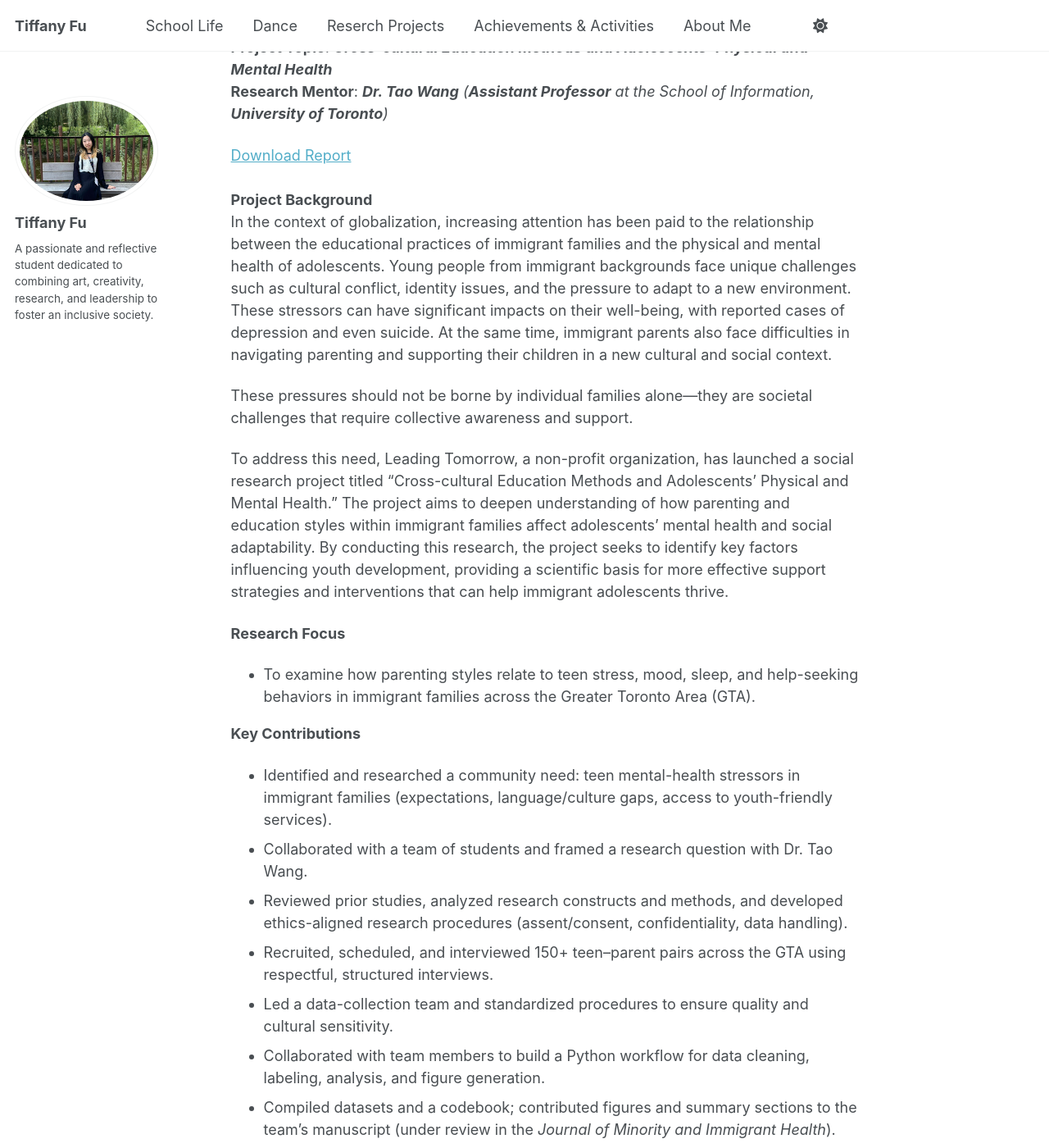
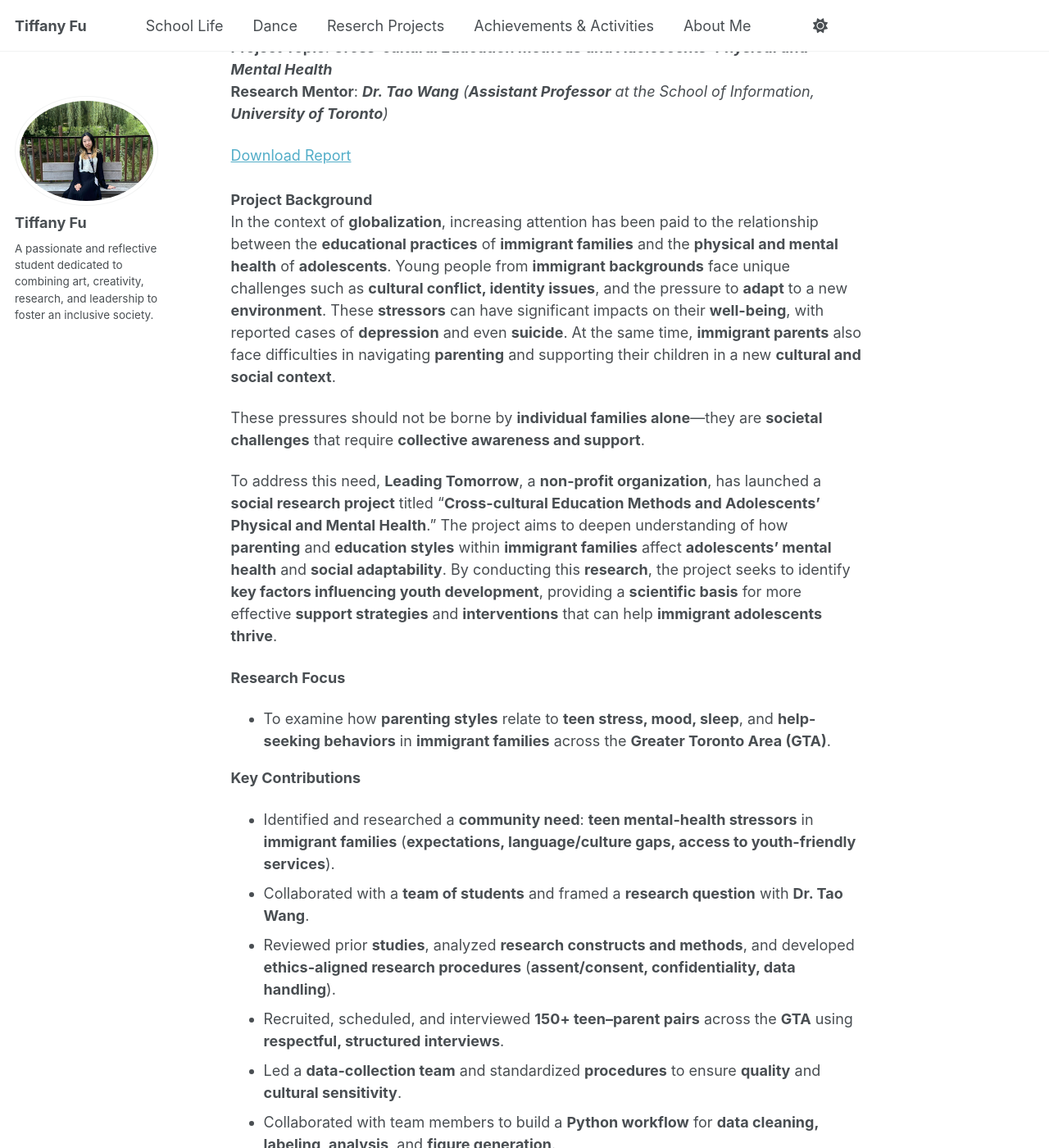
Before and after one commit to TiffanyJTFu/TiffanyTestWeb, a Jekyll site: the page built from _teaching/02-SocialScienceResearchProject.md, in a window 1280 px wide and 1400 px high, scrolled down 577 px. Shown: the whole window at 82% size. Built offline with Jekyll 4.4.1, drawn with Linux system fonts in a browser that asks for light colours; a script that is not in the unit is left out; some of the changed text lies outside the part shown.

Commit message:
Update 02-SocialScienceResearchProject.md

```diff
--- a/_teaching/02-SocialScienceResearchProject.md
+++ b/_teaching/02-SocialScienceResearchProject.md
@@ -11,37 +11,38 @@ paperurl3: 'https://www.tiffu.ca/files/AMH_PS_0608.pdf'
 
 <a href="https://www.tiffu.ca/files/AMH_PS_0608.pdf" target="_blank" rel="noopener noreferrer">Download Report</a>&nbsp;
 <br><br>**Project Background**
-<br>In the context of globalization, increasing attention has been paid to the relationship between the educational practices of immigrant families and the physical and mental health of adolescents. Young people from immigrant backgrounds face unique challenges such as cultural conflict, identity issues, and the pressure to adapt to a new environment. These stressors can have significant impacts on their well-being, with reported cases of depression and even suicide. At the same time, immigrant parents also face difficulties in navigating parenting and supporting their children in a new cultural and social context.
+<br>In the context of **globalization**, increasing attention has been paid to the relationship between the **educational practices** of **immigrant families** and the **physical and mental health** of **adolescents**. Young people from **immigrant backgrounds** face unique challenges such as **cultural conflict, identity issues**, and the pressure to **adapt** to a new **environment**. These **stressors** can have significant impacts on their **well-being**, with reported cases of **depression** and even **suicide**. At the same time, **immigrant parents** also face difficulties in navigating **parenting** and supporting their children in a new **cultural and social context**.
 
-These pressures should not be borne by individual families alone—they are societal challenges that require collective awareness and support.
+These pressures should not be borne by **individual families alone**—they are **societal challenges** that require **collective awareness and support**.
 
-To address this need, Leading Tomorrow, a non-profit organization, has launched a social research project titled “Cross-cultural Education Methods and Adolescents’ Physical and Mental Health.” The project aims to deepen understanding of how parenting and education styles within immigrant families affect adolescents’ mental health and social adaptability. By conducting this research, the project seeks to identify key factors influencing youth development, providing a scientific basis for more effective support strategies and interventions that can help immigrant adolescents thrive.
+To address this need, **Leading Tomorrow**, a **non-profit organization**, has launched a **social research project** titled “**Cross-cultural Education Methods and Adolescents’ Physical and Mental Health**.” The project aims to deepen understanding of how **parenting** and **education styles** within **immigrant families** affect **adolescents’ mental health** and **social adaptability**. By conducting this **research**, the project seeks to identify **key factors influencing youth development**, providing a **scientific basis** for more effective **support strategies** and **interventions** that can help **immigrant adolescents thrive**.
 
 **Research Focus**
-* To examine how parenting styles relate to teen stress, mood, sleep, and help-seeking behaviors in immigrant families across the Greater Toronto Area (GTA).
+
+* To examine how **parenting styles** relate to **teen stress, mood, sleep**, and **help-seeking behaviors** in **immigrant families** across the **Greater Toronto Area (GTA)**.
 
 **Key Contributions**
-* Identified and researched a community need: teen mental-health stressors in immigrant families (expectations, language/culture gaps, access to youth-friendly services).
-* Collaborated with a team of students and framed a research question with Dr. Tao Wang.
-* Reviewed prior studies, analyzed research constructs and methods, and developed ethics-aligned research procedures (assent/consent, confidentiality, data handling).
-* Recruited, scheduled, and interviewed 150+ teen–parent pairs across the GTA using respectful, structured interviews.
-* Led a data-collection team and standardized procedures to ensure quality and cultural sensitivity.
-* Collaborated with team members to build a Python workflow for data cleaning, labeling, analysis, and figure generation.
-* Compiled datasets and a codebook; contributed figures and summary sections to the team’s manuscript (under review in the *Journal of Minority and Immigrant Health*).
-* Prepared and delivered presentations summarizing study purpose, methods, and results for academic and school audiences.
-* Translated findings into practical takeaways for schools and families (e.g., communication tips, routine-building, culturally aware supports).
-* Earned a **Learning Dedication Award** for leadership, persistence, and continued growth in psychology, sociology, and the social sciences.
+
+* Identified and researched a **community need**: **teen mental-health stressors** in **immigrant families** (**expectations, language/culture gaps, access to youth-friendly services**).
+* Collaborated with a **team of students** and framed a **research question** with **Dr. Tao Wang**.
+* Reviewed prior **studies**, analyzed **research constructs and methods**, and developed **ethics-aligned research procedures** (**assent/consent, confidentiality, data handling**).
+* Recruited, scheduled, and interviewed **150+ teen–parent pairs** across the **GTA** using **respectful, structured interviews**.
+* Led a **data-collection team** and standardized **procedures** to ensure **quality** and **cultural sensitivity**.
+* Collaborated with team members to build a **Python workflow** for **data cleaning, labeling, analysis**, and **figure generation**.
+* Compiled **datasets** and a **codebook**; contributed **figures** and **summary sections** to the team’s **manuscript** (under review in the *Journal of Minority and Immigrant Health*).
+* Prepared and delivered **presentations** summarizing **study purpose, methods, and results** for **academic and school audiences**.
+* Translated **findings** into **practical takeaways** for **schools and families** (**communication tips, routine-building, culturally aware supports**).
+* Earned a **Learning Dedication Award** for **leadership, persistence**, and continued **growth** in **psychology, sociology**, and the **social sciences**.
 
 **Skills Developed**
-* Literature review and research ethics
-* Qualitative interviewing and participant engagement
-* Python coding, data cleaning, visualization, and figure generation
-* Team coordination and project management
-* Professional communication and knowledge translation
 
-**Project Supervisor**
-<br>The project was led by **Dr. Tao Wang**, **Assistant Professor** at the School of Information, **University of Toronto**. Dr. Wang specializes in online communication, knowledge management, and behavioral analysis. His research integrates social psychology with quantitative methods such as natural language processing and machine learning. Passionate about youth development, Dr. Wang has been an active volunteer in several youth organizations and provided mentorship and academic guidance throughout the project.
+* **Literature review** and **research ethics**
+* **Qualitative interviewing** and **participant engagement**
+* **Python coding, data cleaning, visualization**, and **figure generation**
+* **Team coordination** and **project management**
+* **Professional communication** and **knowledge translation**
 
+**Project Supervisor** <br>The project was led by **Dr. Tao Wang**, **Assistant Professor** at the **School of Information**, **University of Toronto**. **Dr. Wang** specializes in **online communication, knowledge management**, and **behavioral analysis**. His **research** integrates **social psychology** with **quantitative methods** such as **natural language processing** and **machine learning**. Passionate about **youth development**, **Dr. Wang** has been an active **volunteer** in several **youth organizations** and provided **mentorship** and **academic guidance** throughout the project.
 
 ![SocialScience12](https://www.tiffu.ca/images/socialscienceproject12.jpg)
 
```
